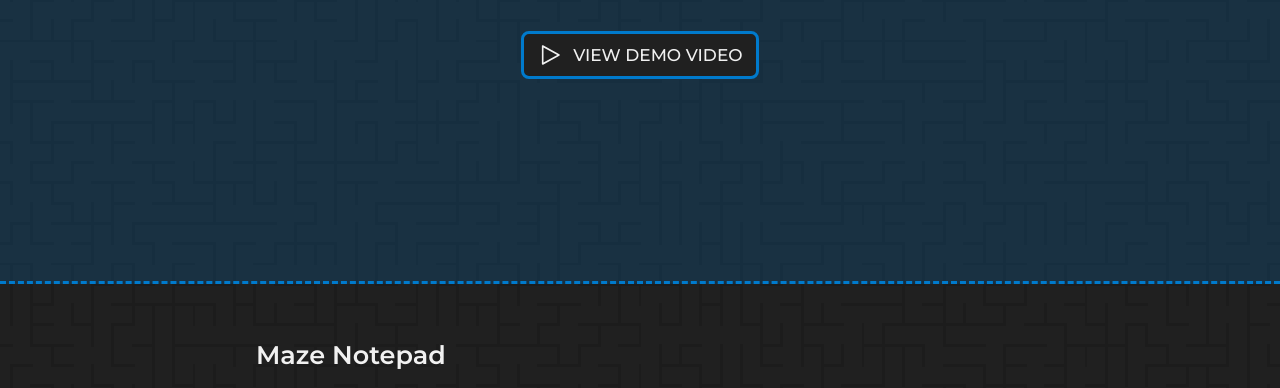
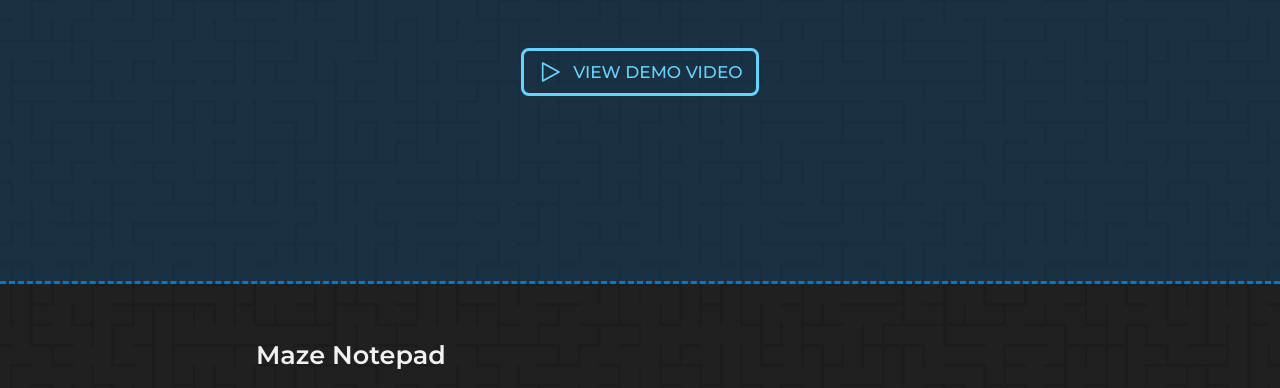
Before and after one commit to maze-notepad/maze-notepad.github.io, a plain HTML site: page index.html in a window 1280 px wide. In both pictures the pointer is over the button "VIEW DEMO VIDEO". Shown: the part 359-747 px from the top of the page. Drawn offline with Linux system fonts and the light colour scheme.

Commit message:
new button style, video

```diff
--- a/styles.css
+++ b/styles.css
@@ -69,21 +69,25 @@ h1 {
   font-weight: 500;
   text-transform: uppercase;
   padding: 0.5em 0.8em;
-  margin: 2em auto 0 auto;
-  border: 3px solid rgb(0, 122, 204);
+  margin: 4em auto 0 auto;
+  border: 3px solid #66d3ff;
+  /* border: 3px solid rgb(0, 122, 204); */
   border-radius: 8px;
   display: flex;
   justify-content: center;
   align-items: center;
 }
 .demo-button:hover {
-  background-color: #202020;
+  color: #66d3ff;
 }
 
 .demo-button > img {
   height: 1.5em;
   margin-right: 0.6em;
   filter: brightness(0) saturate(100%) invert(100%) sepia(0%) saturate(320%) hue-rotate(78deg) brightness(117%) contrast(89%);
+}
+.demo-button:hover > img {
+  filter: brightness(0) saturate(100%) invert(63%) sepia(88%) saturate(416%) hue-rotate(172deg) brightness(106%) contrast(101%);
 }
 
 .hr {
```
